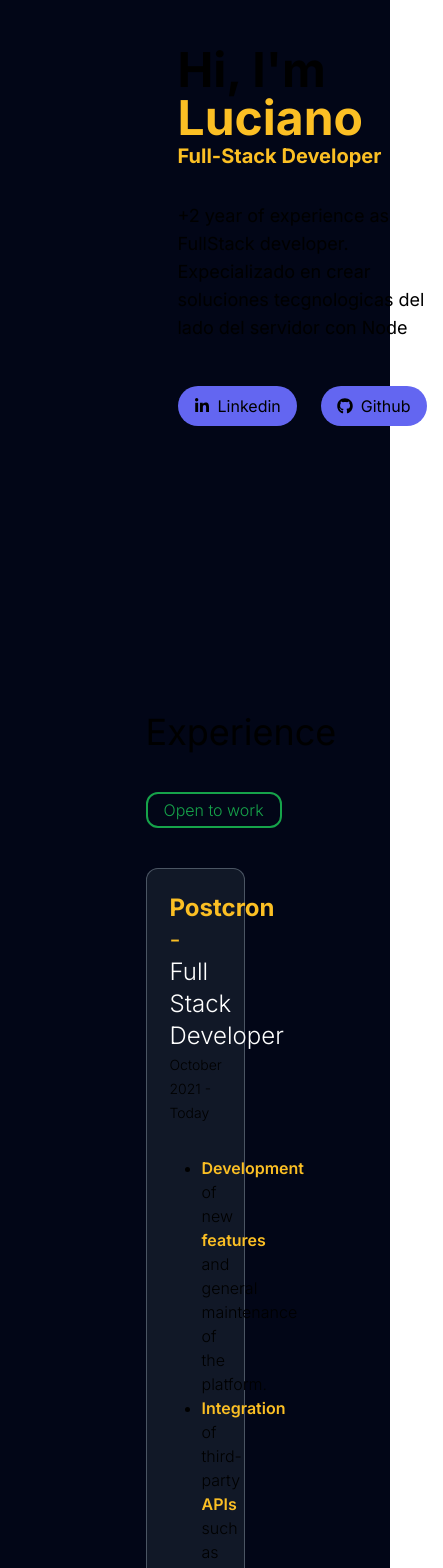
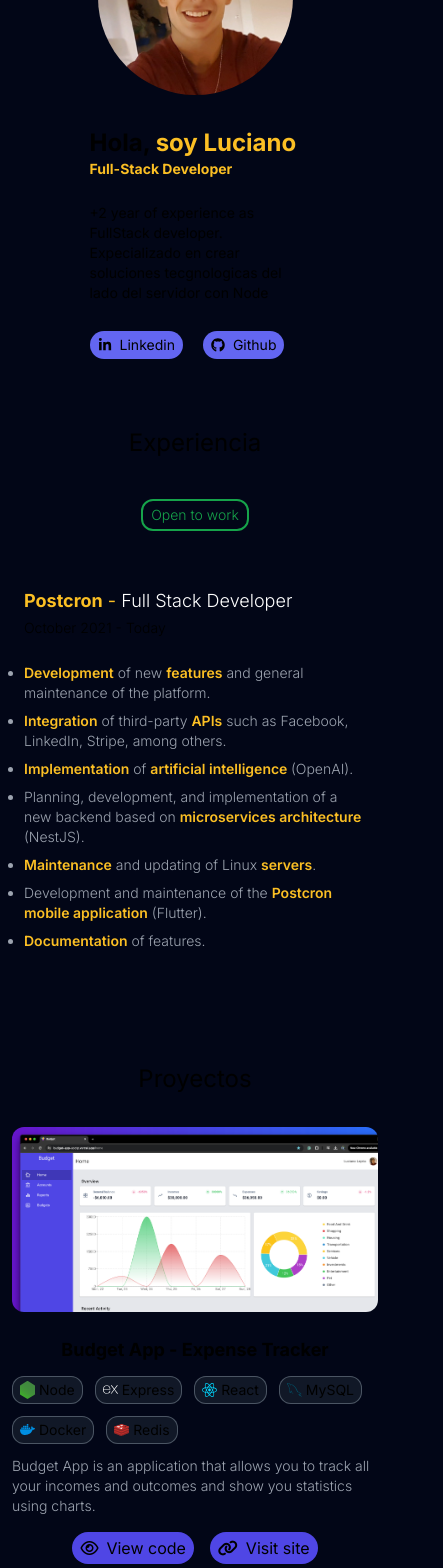
Before and after one commit to lucianoleyriaa/portfolio, a Next.js app: page / in a window 390 px wide. Shown: the part 180-1748 px from the top of the page, 443 px wide, since content can reach past the window. Built offline with nearby package versions, Linux system fonts and the light colour scheme.

Commit message:
Implement: Responsive design

```diff
--- a/src/app/layout.tsx
+++ b/src/app/layout.tsx
@@ -17,7 +17,11 @@
 }>) {
   return (
     <html lang="en">
-      <body className={inter.className}>{children}</body>
+      <head>
+        <link rel="stylesheet" href="https://cdnjs.cloudflare.com/ajax/libs/font-awesome/6.5.2/css/all.min.css" />
+        <link rel="icon" href="/svg/dev.svg" />
+      </head>
+      <body className={`${inter.className} bg-slate-950`}>{children}</body>
     </html>
   );
 }
--- a/src/app/page.tsx
+++ b/src/app/page.tsx
@@ -3,7 +3,7 @@
 
 export default function Home() {
   return (
-    <main className="min-h-screen relative flex-col items-center justify-between bg-slate-950">
+    <main className="min-h-screen relative flex-col items-center justify-between bg-slate-950 py-20 md-py-0">
 
       <Header />
 
--- a/src/components/Experience.tsx
+++ b/src/components/Experience.tsx
@@ -2,25 +2,25 @@
 
 export const Experience = () => {
   return (
-    <div id='experience' className='w-1/2 m-auto px-12 pt-12 pb-24'>
-      <h3 className='text-4xl text-center'>Experience</h3>
-      <span className='my-10 block m-auto w-max rounded-xl px-4 py-1 border-2 text-green-600 font-light border-green-600 text-center'>Open to work</span>
+    <div id='experience' className='md:w-1/2 md:m-auto my-16 md:px-12 md:pt-12 md:pb-24'>
+      <h3 className='text-2xl xs:w-full md:text-4xl text-center'>Experiencia</h3>
+      <span className='text-sm md:text-base my-10 block m-auto w-max rounded-xl px-2 md:px-4 py-1 border-2 text-green-600 font-light border-green-600 text-center'>Open to work</span>
 
-      <div className='w-2/2 p-6 my-10 ring-1 ring-inset ring-gray-600 rounded-xl bg-gray-900'>
-        <div>
-          <h3 className='text-2xl text-amber-400'><span className='font-bold'>Postcron</span> - <span className='font-light text-white'>Full Stack Developer</span></h3>
+      <div className='px-6 md:w-2/2 md:p-6 md:my-10 md:ring-1 md:ring-inset md:ring-gray-600 md:rounded-xl md:bg-gray-900'>
+        <div className='py-4 mb-2 md:mb-0 md:py-0'>
+          <h3 className='text-lg md:text-2xl text-amber-400'><span className='font-bold'>Postcron</span> - <span className='font-light text-white'>Full Stack Developer</span></h3>
           <span className='text-sm font-light'>October 2021 - Today</span>
         </div>
 
-        <div className='p-4'>
-          <ul className='p-4 list-disc text-base font-light'>
-            <li><span className='text-amber-400 font-semibold'>Development</span> of new <span className='text-amber-400 font-semibold'>features</span> and general maintenance of the platform.</li>
-            <li><span className='text-amber-400 font-semibold'>Integration</span> of third-party <span className='text-amber-400 font-semibold'>APIs</span> such as Facebook, LinkedIn, Stripe, among others.</li>
-            <li><span className='text-amber-400 font-semibold'>Implementation</span> of <span className='text-amber-400 font-semibold'>artificial intelligence </span> (OpenAI).</li>
-            <li>Planning, development, and implementation of a new backend based on <span className='text-amber-400 font-semibold'>microservices architecture</span> (NestJS).</li>
-            <li><span className='text-amber-400 font-semibold'>Maintenance</span> and updating of Linux <span className='text-amber-400 font-semibold'>servers</span>.</li>
-            <li>Development and maintenance of the <span className='text-amber-400 font-semibold'>Postcron mobile application</span> (Flutter).</li>
-            <li><span className='text-amber-400 font-semibold'>Documentation</span> of features.</li>
+        <div className='md:p-4'>
+          <ul className='md:p-4 list-disc text-sm text-gray-400 md:text-white md:text-base font-light'>
+            <li className='my-2 md:my-0'><span className='text-amber-400 font-semibold'>Development</span> of new <span className='text-amber-400 font-semibold'>features</span> and general maintenance of the platform.</li>
+            <li className='my-2 md:my-0'><span className='text-amber-400 font-semibold'>Integration</span> of third-party <span className='text-amber-400 font-semibold'>APIs</span> such as Facebook, LinkedIn, Stripe, among others.</li>
+            <li className='my-2 md:my-0'><span className='text-amber-400 font-semibold'>Implementation</span> of <span className='text-amber-400 font-semibold'>artificial intelligence </span> (OpenAI).</li>
+            <li className='my-2 md:my-0'>Planning, development, and implementation of a new backend based on <span className='text-amber-400 font-semibold'>microservices architecture</span> (NestJS).</li>
+            <li className='my-2 md:my-0'><span className='text-amber-400 font-semibold'>Maintenance</span> and updating of Linux <span className='text-amber-400 font-semibold'>servers</span>.</li>
+            <li className='my-2 md:my-0'>Development and maintenance of the <span className='text-amber-400 font-semibold'>Postcron mobile application</span> (Flutter).</li>
+            <li className='my-2 md:my-0'><span className='text-amber-400 font-semibold'>Documentation</span> of features.</li>
           </ul>
         </div>
       </div>
--- a/src/components/Header.tsx
+++ b/src/components/Header.tsx
@@ -1,16 +1,16 @@
 import React from 'react'
 
 const menuItems = [
-  { label: 'Experience', link: '#experience' },
-  { label: 'Projects', link: '#projects' },
-  { label: 'About me', link: '#about-me' },
-  { label: 'Technologies', link: '#technologies' },
+  { label: 'Experiencia', link: '#experience' },
+  { label: 'Proyectos', link: '#projects' },
+  { label: 'Sobre mí', link: '#about-me' },
+  { label: 'Tecnologías', link: '#technologies' },
 ]
 
 export const Header = () => {
   return (
     <header className='w-full fixed top-0 left-0 z-10 p-4 backdrop-blur-sm bg-slate-950/30'>
-      <nav className='flex items-center justify-between px-40'>
+      <nav className='hidden md:flex md:items-center md:justify-between md:px-40'>
         <div className='flex items-center gap-8'>
           {
             menuItems.map((item, index) => {
--- a/src/components/Presentation.tsx
+++ b/src/components/Presentation.tsx
@@ -4,23 +4,23 @@
 
 export const Presentation = () => {
   return (
-    <div className='w-1/2 h-screen m-auto p-20 py-80 flex items-center gap-8'>
-      <div className='flex flex-col items-start gap-8'>
+    <div className='w-1/2 md:h-screen m-auto md:p-20 md:py-80 flex flex-col md:flex-row items-center gap-8'>
+      <div className='flex flex-col items-start gap-6 md:gap-8'>
 
         <div className='flex flex-col items-start'>
-          <h1 className='text-5xl font-bold'>Hi, I&#39;m <span className='text-amber-400'>Luciano</span></h1>
-          <p className='text-xl font-bold text-amber-400'>Full-Stack Developer</p>
+          <h1 className='text-2xl md:text-4xl font-bold'>Hola, <span className='text-amber-400'>soy Luciano</span></h1>
+          <p className='text-sm md:text-xl font-bold text-amber-400'>Full-Stack Developer</p>
         </div>
 
-        <div className='text-lg'>
+        <div className='text-sm md:text-lg'>
           <p>+2 year of experience as FullStack developer. Expecializado en crear soluciones tecgnologicas del lado del servidor con Node</p>
         </div>
 
-        <div className='my-3 flex items-center gap-2'>
+        <div className='my-1 md:my-3 flex items-center gap-1 md:gap-2'>
           <a
             href="https://www.linkedin.com/in/lucianoleyriaa/"
             target='_blank'
-            className='mr-4 flex items-center gap-2 rounded-3xl bg-indigo-500 px-4 py-2 hover:bg-indigo-400 transition hover:scale-105 duration-300 ease-out'
+            className='mr-4 text-sm md:text-base flex items-center gap-2 rounded-3xl bg-indigo-500 px-2 py-1 md:px-4 md:py-2 hover:bg-indigo-400 transition hover:scale-105 duration-300 ease-out'
           >
             <svg stroke="currentColor" fill="currentColor" stroke-width="0" viewBox="0 0 448 512" height="1em" width="1em" xmlns="http://www.w3.org/2000/svg"><path d="M100.28 448H7.4V148.9h92.88zM53.79 108.1C24.09 108.1 0 83.5 0 53.8a53.79 53.79 0 0 1 107.58 0c0 29.7-24.1 54.3-53.79 54.3zM447.9 448h-92.68V302.4c0-34.7-.7-79.2-48.29-79.2-48.29 0-55.69 37.7-55.69 76.7V448h-92.78V148.9h89.08v40.8h1.3c12.4-23.5 42.69-48.3 87.88-48.3 94 0 111.28 61.9 111.28 142.3V448z"></path></svg>
             <span>Linkedin</span>
@@ -28,7 +28,7 @@
           <a
             href="https://github.com/lucianoleyriaa"
             target='_blank'
-            className='mr-4 flex items-center gap-2 rounded-3xl bg-indigo-500 px-4 py-2 hover:bg-indigo-400 transition hover:scale-105 duration-300 ease-out'
+            className='mr-4 text-sm md:text-base flex items-center gap-2 rounded-3xl bg-indigo-500 px-2 py-1 md:px-4 md:py-2 hover:bg-indigo-400 transition hover:scale-105 duration-300 ease-out'
           >
             <svg stroke="currentColor" fill="currentColor" stroke-width="0" viewBox="0 0 496 512" height="1em" width="1em" xmlns="http://www.w3.org/2000/svg"><path d="M165.9 397.4c0 2-2.3 3.6-5.2 3.6-3.3.3-5.6-1.3-5.6-3.6 0-2 2.3-3.6 5.2-3.6 3-.3 5.6 1.3 5.6 3.6zm-31.1-4.5c-.7 2 1.3 4.3 4.3 4.9 2.6 1 5.6 0 6.2-2s-1.3-4.3-4.3-5.2c-2.6-.7-5.5.3-6.2 2.3zm44.2-1.7c-2.9.7-4.9 2.6-4.6 4.9.3 2 2.9 3.3 5.9 2.6 2.9-.7 4.9-2.6 4.6-4.6-.3-1.9-3-3.2-5.9-2.9zM244.8 8C106.1 8 0 113.3 0 252c0 110.9 69.8 205.8 169.5 239.2 12.8 2.3 17.3-5.6 17.3-12.1 0-6.2-.3-40.4-.3-61.4 0 0-70 15-84.7-29.8 0 0-11.4-29.1-27.8-36.6 0 0-22.9-15.7 1.6-15.4 0 0 24.9 2 38.6 25.8 21.9 38.6 58.6 27.5 72.9 20.9 2.3-16 8.8-27.1 16-33.7-55.9-6.2-112.3-14.3-112.3-110.5 0-27.5 7.6-41.3 23.6-58.9-2.6-6.5-11.1-33.3 2.6-67.9 20.9-6.5 69 27 69 27 20-5.6 41.5-8.5 62.8-8.5s42.8 2.9 62.8 8.5c0 0 48.1-33.6 69-27 13.7 34.7 5.2 61.4 2.6 67.9 16 17.7 25.8 31.5 25.8 58.9 0 96.5-58.9 104.2-114.8 110.5 9.2 7.9 17 22.9 17 46.4 0 33.7-.3 75.4-.3 83.6 0 6.5 4.6 14.4 17.3 12.1C428.2 457.8 496 362.9 496 252 496 113.3 383.5 8 244.8 8zM97.2 352.9c-1.3 1-1 3.3.7 5.2 1.6 1.6 3.9 2.3 5.2 1 1.3-1 1-3.3-.7-5.2-1.6-1.6-3.9-2.3-5.2-1zm-10.8-8.1c-.7 1.3.3 2.9 2.3 3.9 1.6 1 3.6.7 4.3-.7.7-1.3-.3-2.9-2.3-3.9-2-.6-3.6-.3-4.3.7zm32.4 35.6c-1.6 1.3-1 4.3 1.3 6.2 2.3 2.3 5.2 2.6 6.5 1 1.3-1.3.7-4.3-1.3-6.2-2.2-2.3-5.2-2.6-6.5-1zm-11.4-14.7c-1.6 1-1.6 3.6 0 5.9 1.6 2.3 4.3 3.3 5.6 2.3 1.6-1.3 1.6-3.9 0-6.2-1.4-2.3-4-3.3-5.6-2z"></path></svg>
             <span>Github</span>
@@ -38,7 +38,7 @@
 
 
       </div>
-      <div>
+      <div className='order-first md:order-last'>
         <Image
           className='rounded-full'
           src='/images/cv.jpeg'
--- a/src/components/ProjectItem.tsx
+++ b/src/components/ProjectItem.tsx
@@ -14,7 +14,7 @@
 export const ProjectItem = ({ title, description, githubLink, pageLink, projectPoster, children }: Props) => {
   return (
     <div className='flex flex-col md:flex-row gap-6 m-auto'>
-      <div className='w-1/2'>
+      <div className='w-2/2 md:w-1/2'>
         <Image
           className='rounded-xl m-auto'
           src={ projectPoster }
@@ -23,19 +23,25 @@
           height={0}
         />
       </div>
-      <div className='w-1/2'>
-        <h3 className='text-2xl font-bold'>{ title }</h3>
+      <div className='w-2/2 md:w-1/2'>
+        <h3 className='text-lg text-center md:text-left md:text-2xl font-bold'>{ title }</h3>
 
         <div className='flex flex-wrap gap-3 my-3'>
           { children }
         </div>
 
-        <p className='my-2 font-light text-gray-400'>{ description }</p>
+        <p className='my-2 font-light text-sm md:text-base text-gray-400'>{ description }</p>
 
         <div className='my-4'>
-          <div className="flex items-center gap-4">
-            <a href={ githubLink } target='_blank' className='py-2 px-4 rounded-3xl ring-1 ring-inset ring-gray-600 bg-indigo-600'>View code</a>
-            <a href={ pageLink } target='_blank' className='py-2 px-4 rounded-3xl ring-1 ring-inset ring-gray-600 bg-indigo-600'>Visit site</a>
+          <div className="flex items-center justify-center md:justify-normal gap-4">
+            <a href={ githubLink } target='_blank' className='py-1 px-2 md:py-2 md:px-4 rounded-3xl bg-indigo-600 hover:bg-indigo-400 transition hover:scale-105 duration-300 ease-out'>
+              <i className="fa-regular fa-eye mr-2"></i>
+              <span>View code</span>
+            </a>
+            <a href={ pageLink } target='_blank' className='py-1 px-2 md:py-2 md:px-4 rounded-3xl bg-indigo-600 hover:bg-indigo-400 transition hover:scale-105 duration-300 ease-out'>
+              <i className="fa-solid fa-link mr-2"></i>
+              <span>Visit site</span>
+            </a>
           </div>
         </div>
       </div>
--- a/src/components/Projects.tsx
+++ b/src/components/Projects.tsx
@@ -6,10 +6,10 @@
 
 export const Projects = () => {
   return (
-    <div id='projects' className='w-9/12 m-auto p-3 sm:px-6 md:px-12 pt-12 pb-24'>
-      <h3 className='text-4xl text-center'>Projects</h3>
+    <div id='projects' className='md:w-9/12 md:m-auto p-3 sm:px-6 md:px-12 pt-12 pb-24'>
+      <h3 className='text-2xl md:text-4xl text-center'>Proyectos</h3>
 
-      <div className='my-20'>
+      <div className='my-8 md:my-20'>
         <ProjectItem
           title='Budget App - Expense Tracker'
           description='
--- a/src/components/TechnologyCard.tsx
+++ b/src/components/TechnologyCard.tsx
@@ -10,7 +10,7 @@
 export const TechnologyCard = ({ title, technologies, styles }: Props) => {
   return (
     <div className={ `col-span-2 ${styles}`  }>
-      <div className='text-center rounded-lg bg-gray-900 py-4 px-6'>
+      <div className='text-center rounded-lg bg-gray-900 py-2 px-3 md:py-4 md:px-6'>
         <h3 className='text-3xl my-2'>{ title }</h3>
 
         <div className='flex flex-wrap gap-8 justify-center items-center py-4 px-4'>
```
Also changed, not shown: src/components/AboutMe.tsx (+5 -5 lines), src/components/Technologies.tsx (+6 -6 lines), public/svg/dev.svg (added).
